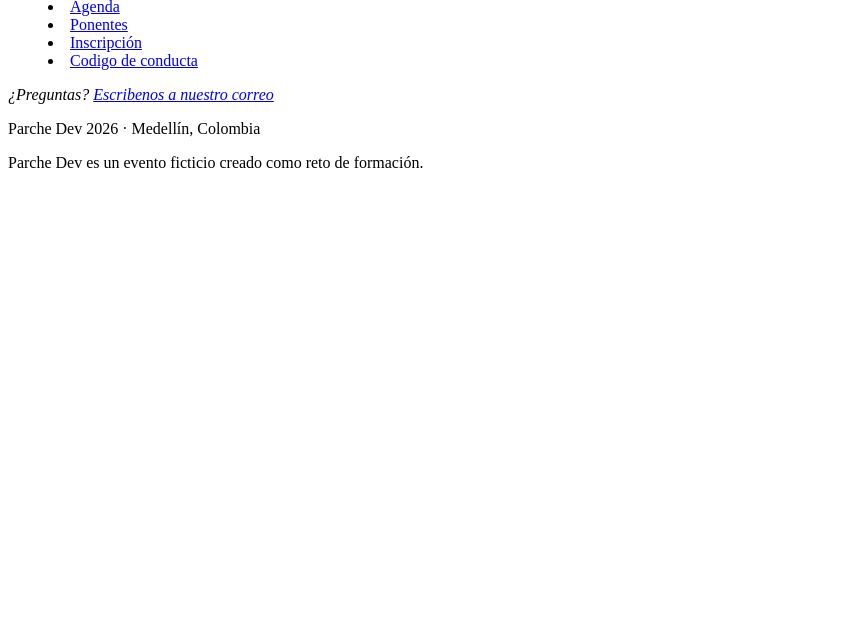
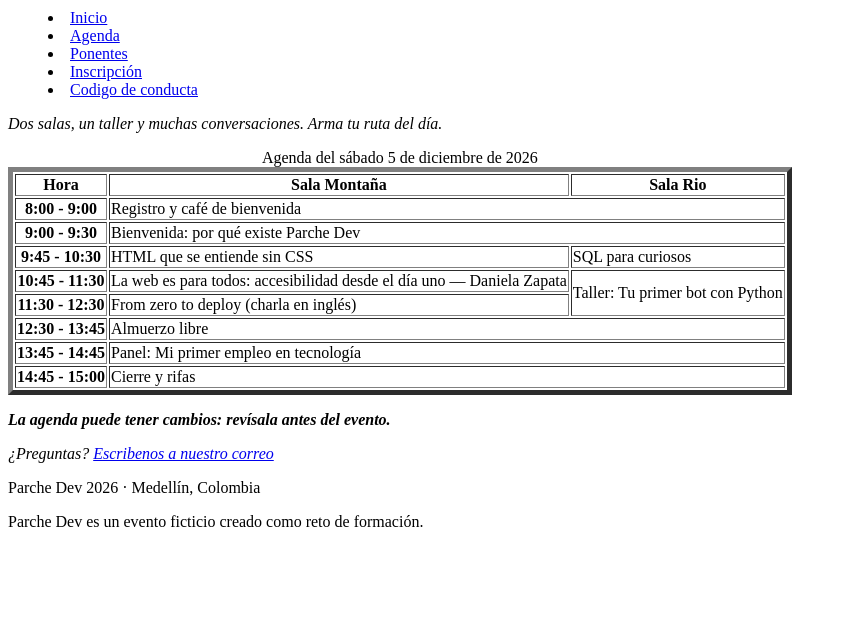
Before and after one commit to vanemocz/parche-dev, a plain HTML site: page agenda.html in a window 1280 px wide. Shown: the part 162-800 px from the top of the page, without its empty margins (0-847 px from the left). Drawn offline with Linux system fonts and the light colour scheme.

Commit message:
feat: agrega la agenda con salas paralelas

```diff
--- a/agenda.html
+++ b/agenda.html
@@ -14,7 +14,8 @@
         <strong><em><a href="index.html">Parche dev 2026</a></em></strong>
         <h1><strong>Agenda</strong></h1>
         <nav>
-            <menu><strong>Menu</strong>
+            <h2><strong>Menu</strong></h2>
+            <menu>
                 <li><a href="index.html">Inicio</a></li>
                 <li><a href="agenda.html" aria-current="page">Agenda</a></li>
                 <li><a href="ponentes.html">Ponentes</a></li>
@@ -25,7 +26,54 @@
     </header>
 
     <main id="contenido">
-
+        <P><em>Dos salas, un taller y muchas conversaciones. Arma tu ruta del día.</em></P>
+        <table border="5">
+            <caption>Agenda del sábado 5 de diciembre de 2026</caption>
+            <thead>
+                <tr>
+                    <th scope="col" >Hora</th>
+                    <th scope="col" >Sala Montaña</th>
+                    <th scope="col" >Sala Rio</th>
+                </tr>
+            </thead>
+            <tbody>
+                <tr>
+                    <th scope="row" >8:00 - 9:00</th>
+                    <td colspan="2">Registro y café de bienvenida</td>
+                </tr>
+                <tr>
+                    <th scope="row" >9:00 - 9:30</th>
+                    <td id="bienvenida" colspan="2">Bienvenida: por qué existe Parche Dev</td>
+                </tr>
+                <tr>
+                    <th scope="row" >9:45 - 10:30</th>
+                    <td id="charla-html">HTML que se entiende sin CSS</td>
+                    <td id="charla-sql">SQL para curiosos</td>
+                </tr>
+                <tr>
+                    <th scope="row" >10:45 - 11:30</th>
+                    <td id="charla-accesibilidad">La web es para todos: accesibilidad desde el día uno — Daniela Zapata</td>
+                    <td id="taller-python" rowspan="2">Taller: Tu primer bot con Python</td>
+                </tr>
+                <tr>
+                    <th scope="row" >11:30 - 12:30</th>
+                    <td id="charla-deploy">From zero to deploy (charla en inglés)</td>
+                </tr>
+                <tr>
+                    <th scope="row" >12:30 - 13:45</th>
+                    <td colspan="2">Almuerzo libre</td>
+                </tr>
+                <tr>
+                    <th scope="row" >13:45 - 14:45</th>
+                    <td id="panel" colspan="2">Panel: Mi primer empleo en tecnología</td>
+                </tr>
+                <tr>
+                    <th scope="row" >14:45 - 15:00</th>
+                    <td colspan="2">Cierre y rifas</td>
+                </tr>
+            </tbody>
+        </table>
+        <p><strong><em>La agenda puede tener cambios: revísala antes del evento.</em></strong></p>
     </main>
 
     <footer>
```
Also changed, not shown: conducta.html (+2 -1 lines), gracias.html (+2 -1 lines), inscripcion.html (+2 -1 lines), ponentes.html (+2 -1 lines).
